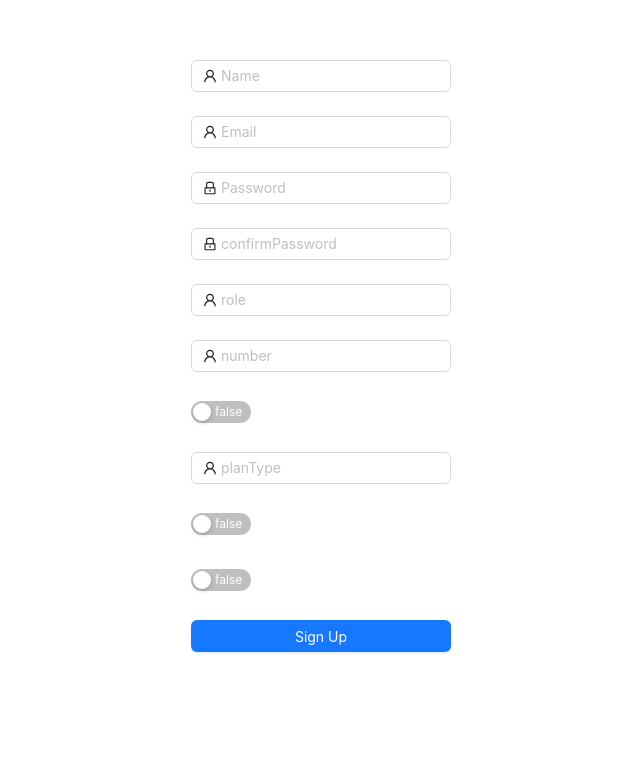
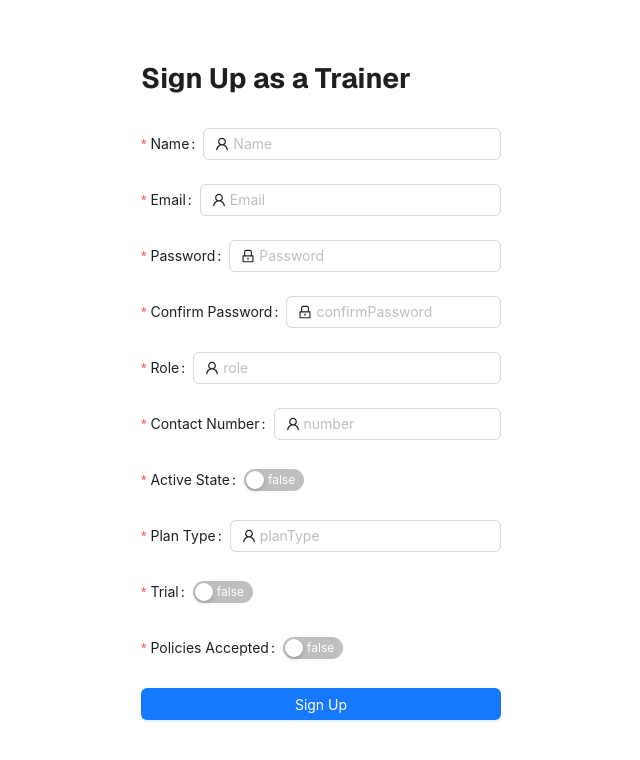
Before and after one commit to KatlehoMadaba/Gymapp-nexttsx, a Next.js app: page /signup in a window 1280 px wide. Shown: the part 176-936 px from the top of the page, without its empty margins (319-959 px from the left). Built offline with nearby package versions, Linux system fonts and the light colour scheme.

Commit message:
trainer sin up form complete

```diff
--- a/src/app/(auth)/signup/page.tsx
+++ b/src/app/(auth)/signup/page.tsx
@@ -1,37 +1,34 @@
 "use client"
-// import React,{useEffect}from "react";
 import React from "react";
 import { LockOutlined, UserOutlined } from "@ant-design/icons";
-import { Button, Form, Input,Switch} from "antd";
+import { Button, Form, Input, Switch } from "antd";
 import styles from "../../page.module.css";
 import { ITrainer } from '../../providers/trainerProvider/context';
-import { UseTrainers} from "../../providers/trainerProvider/index"
+import { UseTrainers } from "../../providers/trainerProvider/index";
 import { useRouter } from "next/navigation";
+
 const TrainerRegister = () => {
-  //const router = useRouter();
-
-  const { createTrainer ,isError,isPending} = UseTrainers();
-
+  const { createTrainer, isError, isPending } = UseTrainers();
 
   if (isPending) {
     return <div>Loading trainers...</div>;
   }
 
-  // Show error state
   if (isError) {
-    return <div>Sorry I couldnt sign you update</div>;
-  }else{
-    console.log("well done you have signed up ")
+    return <div>Sorry I couldn't sign you up</div>;
+  } else {
+    console.log("Well done, you have signed up!");
   }
+
   const onFinish = (values: ITrainer) => {
     console.log("Received values of form: ", values);
-      createTrainer(values)
-      //router.push("/login");
+    createTrainer(values);
   };
 
   return (
     <div className={styles.page}>
       <main className={styles.main}>
+        <h1>Sign Up as a Trainer</h1> {/* Added heading here */}
         <Form
           name="login"
           initialValues={{ remember: true }}
@@ -40,12 +37,15 @@ const TrainerRegister = () => {
         >
           <Form.Item
             name="name"
+            label="Name"
             rules={[{ required: true, message: "Please input your name!" }]}
           >
             <Input prefix={<UserOutlined />} placeholder="Name" />
           </Form.Item>
+
           <Form.Item
             name="email"
+            label="Email"
             rules={[{ required: true, message: "Please input your email!" }]}
           >
             <Input prefix={<UserOutlined />} placeholder="Email" />
@@ -53,6 +53,7 @@ const TrainerRegister = () => {
 
           <Form.Item
             name="password"
+            label="Password"
             rules={[{ required: true, message: "Please input your Password!" }]}
           >
             <Input
@@ -61,16 +62,18 @@ const TrainerRegister = () => {
               placeholder="Password"
             />
           </Form.Item>
+
           <Form.Item
             name="confirmPassword"
+            label="Confirm Password"
             dependencies={['password']}
             rules={[{ required: true, message: "Please input your Password!" },
-            ({getFieldValue})=>({
-              validator(_,value){
-                if(!value || getFieldValue('password')===value){
+            ({ getFieldValue }) => ({
+              validator(_, value) {
+                if (!value || getFieldValue('password') === value) {
                   return Promise.resolve();
                 }
-                return Promise.reject("You passwords are not matching!")
+                return Promise.reject("You passwords are not matching!");
               }
             })
             ]}
@@ -81,30 +84,35 @@ const TrainerRegister = () => {
               placeholder="confirmPassword"
             />
           </Form.Item>
+
           <Form.Item
             name="role"
+            label="Role"
             rules={[{ required: true, message: "Please input your role!" }]}
           >
             <Input prefix={<UserOutlined />} placeholder="role" />
           </Form.Item>
+
           <Form.Item
             name="contactNumber"
+            label="Contact Number"
             rules={[{ required: true, message: "Please input your contact number!" }]}
           >
             <Input prefix={<UserOutlined />} placeholder="number" />
           </Form.Item>
+
           <Form.Item
             name="activeState"
+            label="Active State"
             valuePropName="checked"
             rules={[{ required: true, message: "Please input your activeState!" }]}
           >
             <Switch checkedChildren="true" unCheckedChildren="false" />
-
-            {/* <Input prefix={<UserOutlined />} placeholder="activeState" /> */}
           </Form.Item>
 
           <Form.Item
             name="planType"
+            label="Plan Type"
             rules={[{ required: true, message: "Please input your planType!" }]}
           >
             <Input prefix={<UserOutlined />} placeholder="planType" />
@@ -112,22 +120,22 @@ const TrainerRegister = () => {
 
           <Form.Item
             name="trial"
+            label="Trial"
             valuePropName="checked"
             rules={[{ required: true, message: "Please input your trial!" }]}
           >
-            {/* <Input prefix={<UserOutlined />} placeholder="trail" /> */}
-          <Switch checkedChildren="true" unCheckedChildren="false" />
+            <Switch checkedChildren="true" unCheckedChildren="false" />
           </Form.Item>
 
           <Form.Item
             name="policiesAccepted"
+            label="Policies Accepted"
             valuePropName="checked"
-            rules={[{ required: true, message: "Policies not accpeted you cant move own with out accepting!" }]}
+            rules={[{ required: true, message: "Policies not accepted you can't move on without accepting!" }]}
           >
-            {/* <Input prefix={<UserOutlined />} placeholder="policiesAccpted" /> */}
-          <Switch checkedChildren="true" unCheckedChildren="false" />
+            <Switch checkedChildren="true" unCheckedChildren="false" />
+          </Form.Item>
 
-          </Form.Item>
           <Form.Item>
             <Button block type="primary" htmlType="submit">
               Sign Up
```
